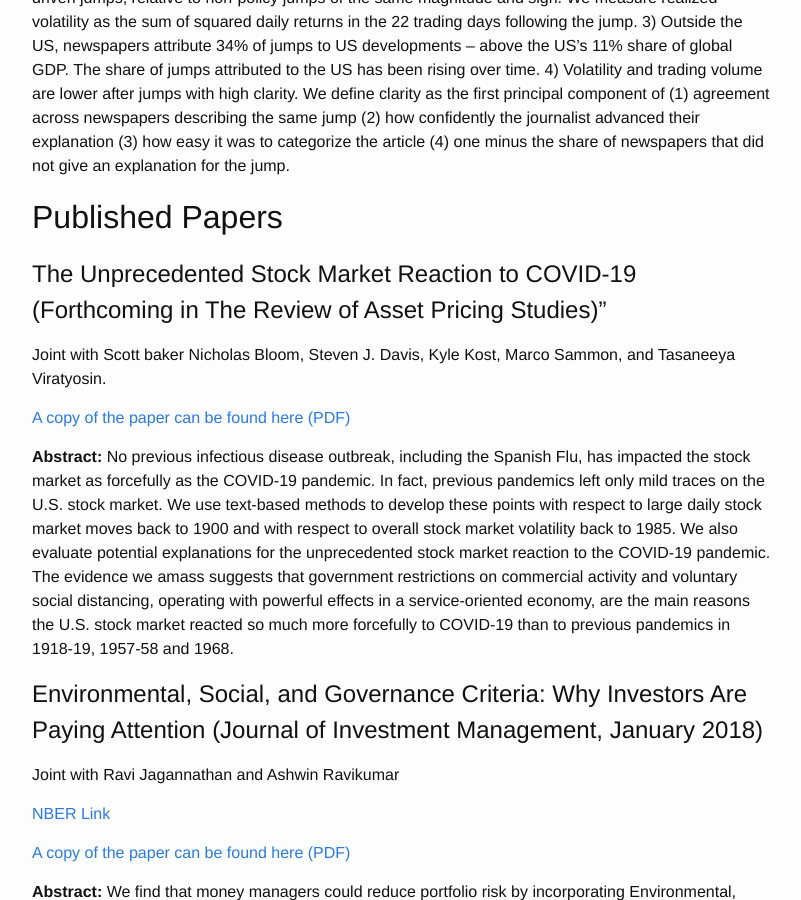
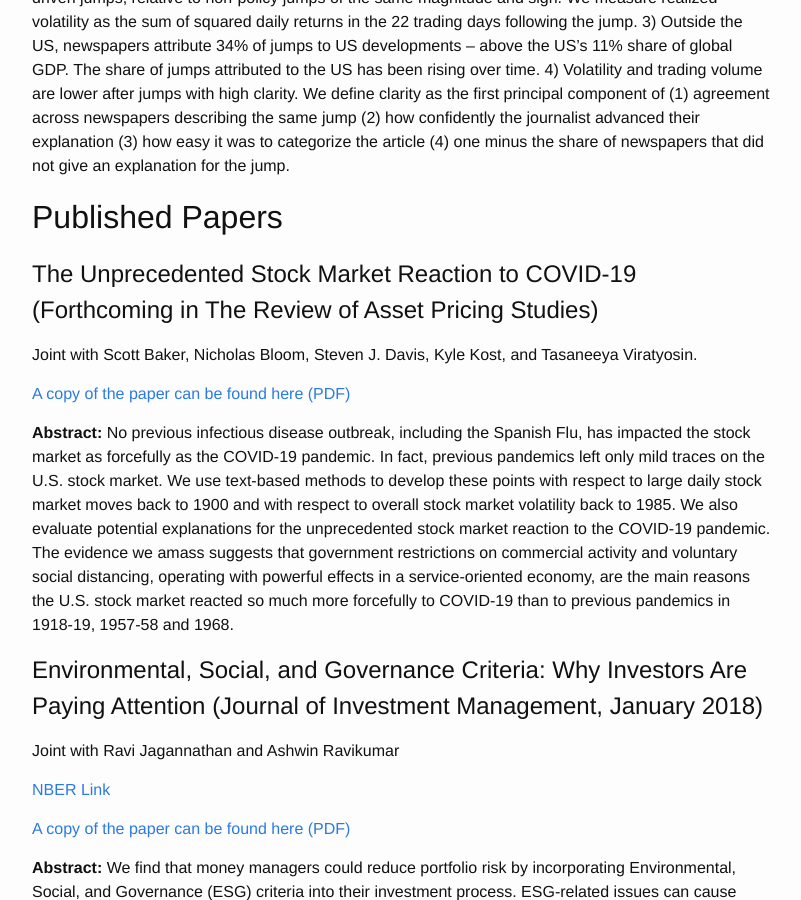
Before and after one commit to mcsammon/mcsammon.github.io, a Jekyll site: the page built from research.md, in a window 1280 px wide and 900 px high, scrolled down 2185 px. Shown: the whole window, without its empty margins (238-1039 px from the left). Built offline with Jekyll 4.4.1, drawn with Linux system fonts in a browser that asks for light colours; comment, search, counter and statistics services are not loaded.

Commit message:
small fixes

```diff
--- a/cv-contact.html
+++ b/cv-contact.html
@@ -7,7 +7,7 @@ order: 3
 <p>
   <a href="/images/MS_CV_7_2020.pdf" target="_blank">
     You can find my CV here.
-  </a> [Updated: March, 2020]
+  </a> [Updated: July, 2020]
 </p>
 
 <address>
--- a/research.md
+++ b/research.md
@@ -112,12 +112,12 @@ Main Findings:
 
 ## Published Papers
 
-# The Unprecedented Stock Market Reaction to COVID-19 (Forthcoming in The Review of Asset Pricing Studies)"
+# The Unprecedented Stock Market Reaction to COVID-19 (Forthcoming in The Review of Asset Pricing Studies)
 
-Joint with Scott baker Nicholas Bloom, Steven J. Davis, Kyle Kost, Marco Sammon, and Tasaneeya Viratyosin.
+Joint with Scott Baker, Nicholas Bloom, Steven J. Davis, Kyle Kost, and Tasaneeya Viratyosin.
 
 <p>
-  <a href="/images/StockMarkets_COVID.pdf" target="_blank">
+  <a href="/images/unprecedented_6_2020.pdf" target="_blank">
     A copy of the paper can be found here (PDF)
   </a>
 </p>
```
